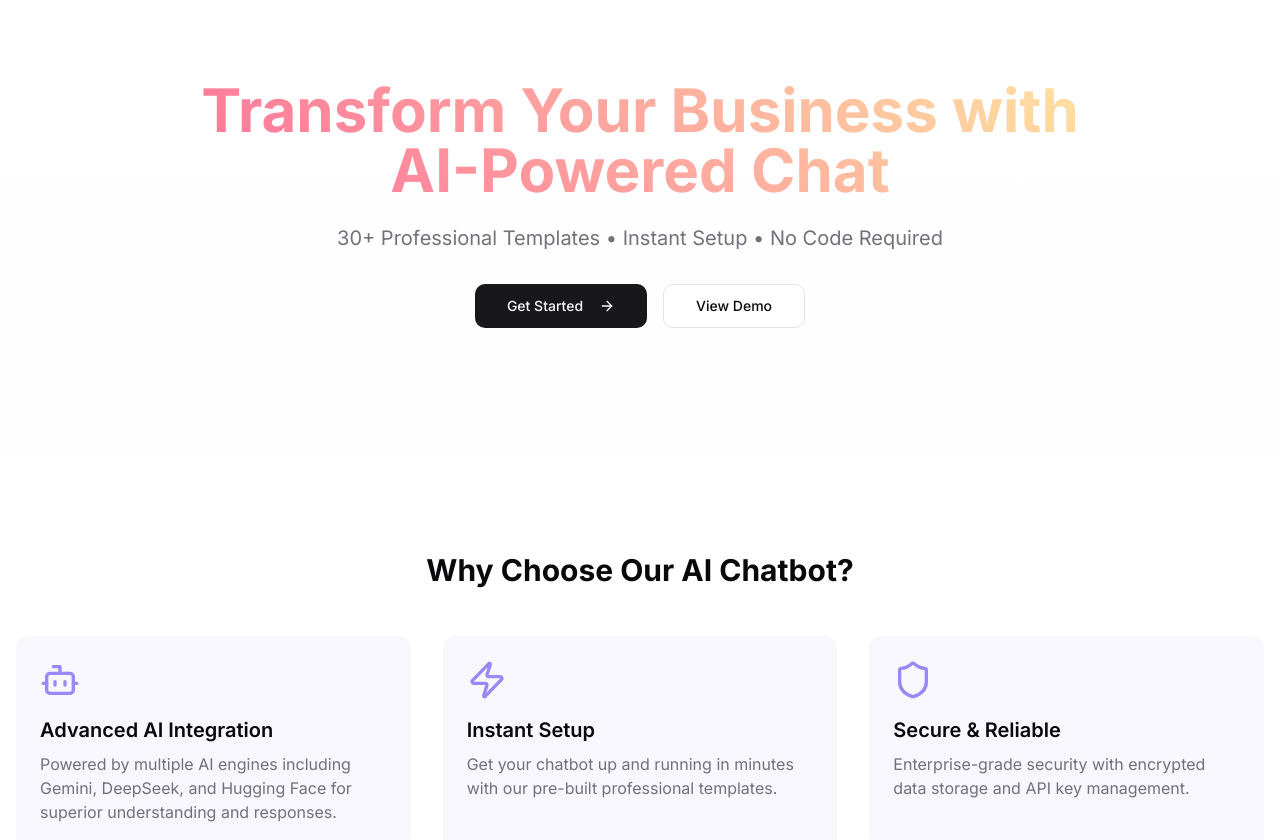
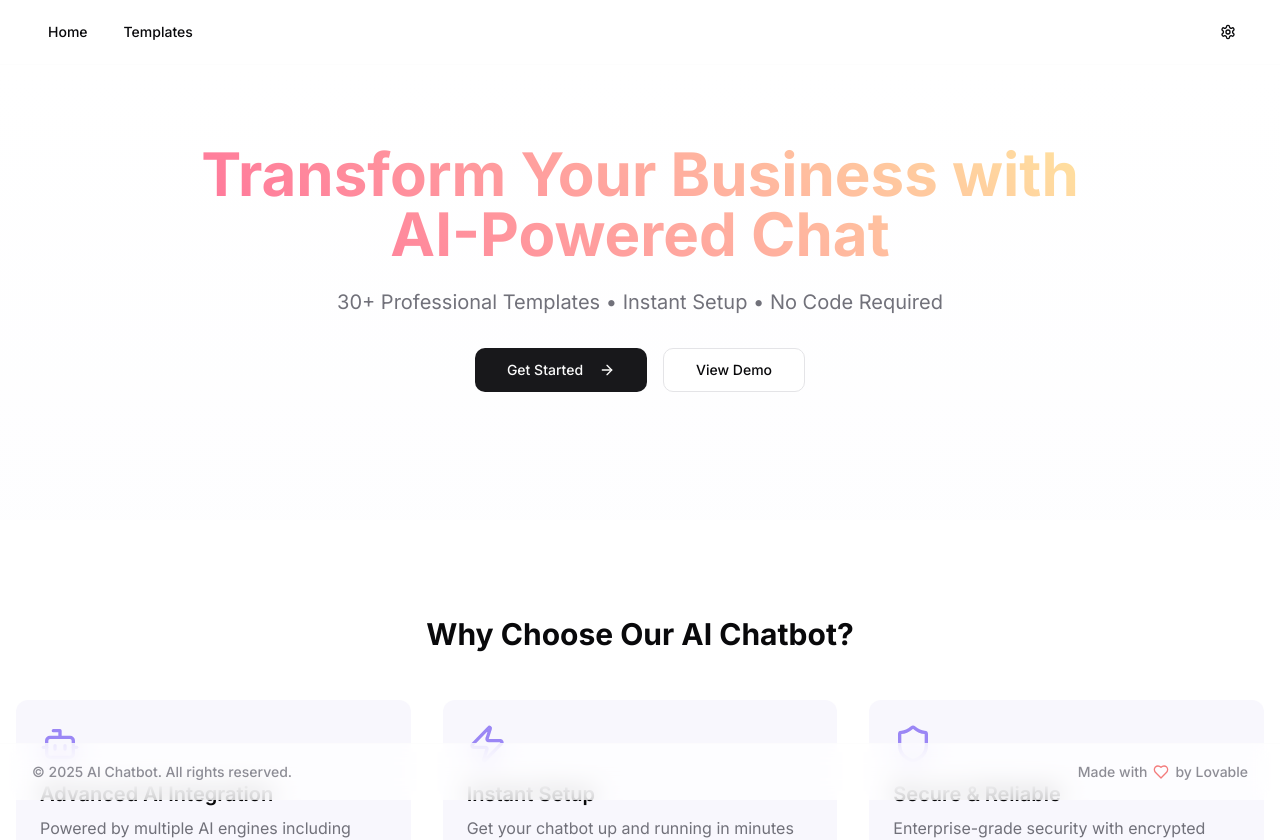
Before and after one commit to Rudybtzee/chat-template-garden, a React (Vite) app: page / in a window 1280 px wide. Shown: the top 840 px of the page. Built offline with nearby package versions, Linux system fonts and the light colour scheme.

Commit message:
Add navigation menu and footer
Implemented a navigation menu and footer to enhance the user interface. Focused on achieving a professional design while maintaining good performance.
[skip gpt_engineer]

```diff
--- a/src/App.tsx
+++ b/src/App.tsx
@@ -3,6 +3,8 @@ import { Toaster as Sonner } from "@/components/ui/sonner";
 import { TooltipProvider } from "@/components/ui/tooltip";
 import { QueryClient, QueryClientProvider } from "@tanstack/react-query";
 import { BrowserRouter, Routes, Route } from "react-router-dom";
+import { Navigation } from "./components/Navigation";
+import { Footer } from "./components/Footer";
 import Index from "./pages/Index";
 import Landing from "./pages/Landing";
 import NotFound from "./pages/NotFound";
@@ -13,6 +15,8 @@ const App = () => (
   <QueryClientProvider client={queryClient}>
     <TooltipProvider>
       <div className="min-h-screen flex flex-col">
+        <Navigation />
+        <div className="flex-1 mt-16 mb-14">
           <Toaster />
           <Sonner />
           <BrowserRouter>
@@ -23,6 +27,8 @@ const App = () => (
             </Routes>
           </BrowserRouter>
         </div>
+        <Footer />
+      </div>
     </TooltipProvider>
   </QueryClientProvider>
 );
```
Lines whose indentation alone changed are shown as unchanged.
